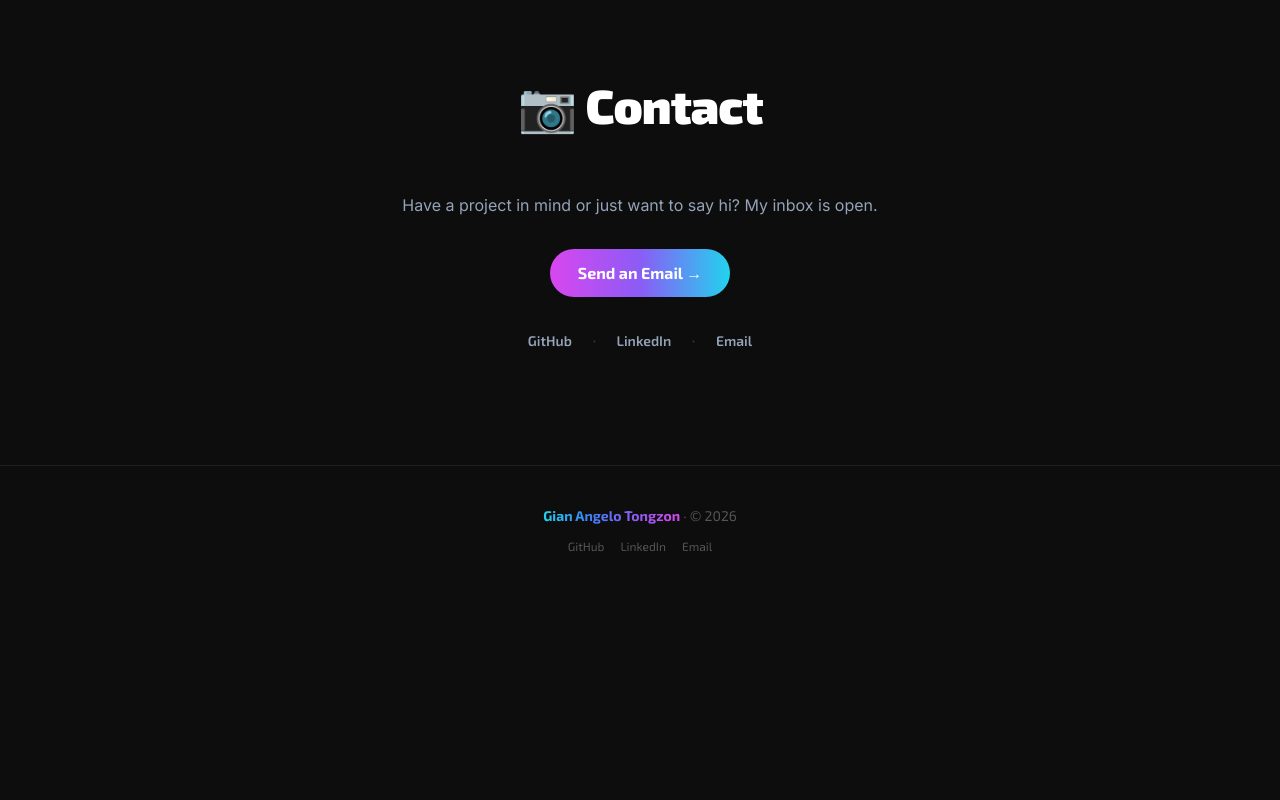
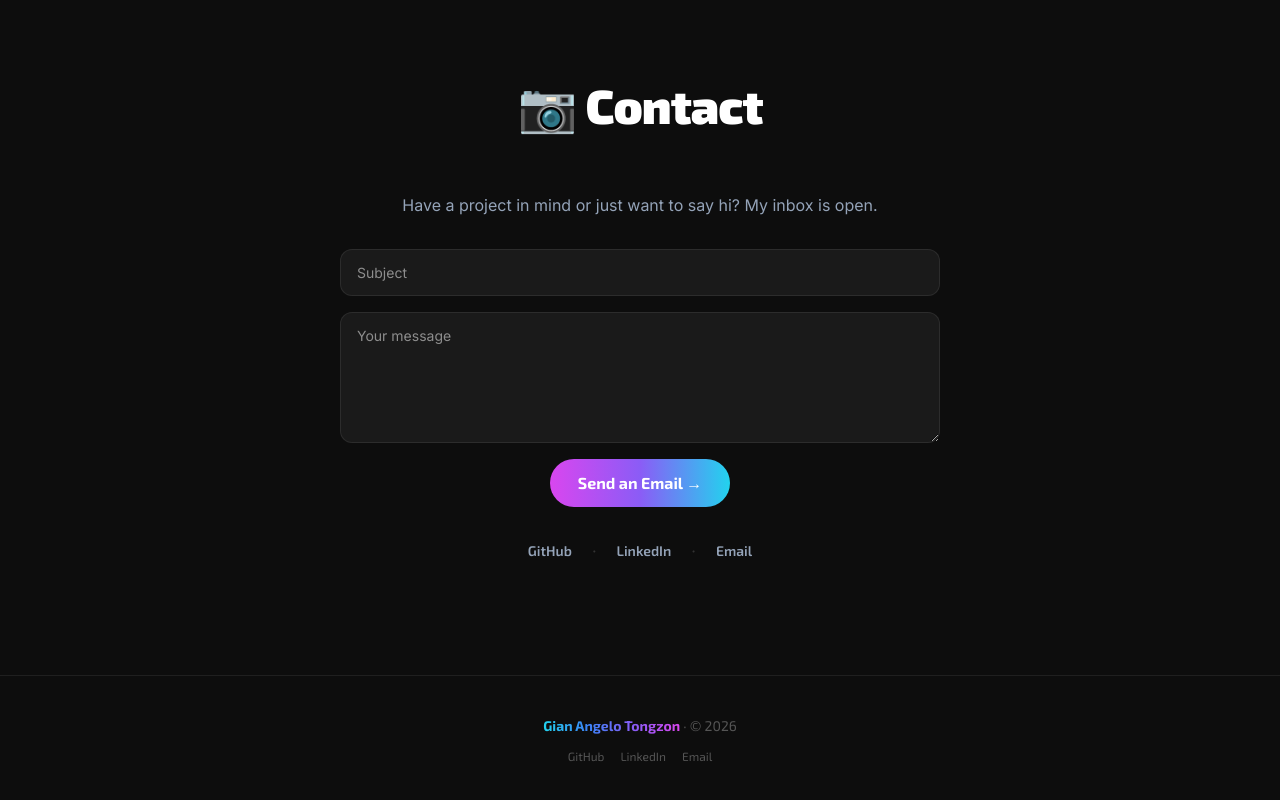
Before and after one commit to giangelo19/portfolio, a React (Vite) app: page / in a window 1280 px wide. Shown: the part 4700-5500 px from the top of the page. Before the commit the page ends 5294 px from the top, so only its background shows below. Built offline with nearby package versions, Linux system fonts and the light colour scheme; the HTML template or start-up script is replaced by a standard one.

Commit message:
Add subject/message contact form

```diff
--- a/src/App.tsx
+++ b/src/App.tsx
@@ -233,6 +233,64 @@ function GradientButton({
     >
       {children}
     </a>
+  );
+}
+
+const CONTACT_EMAIL = "tongzongian@gmail.com";
+
+function ContactForm() {
+  const [subject, setSubject] = useState("");
+  const [message, setMessage] = useState("");
+
+  const inputStyle: React.CSSProperties = {
+    width: "100%",
+    background: "#1a1a1a",
+    border: "1px solid var(--border)",
+    borderRadius: 12,
+    padding: "12px 16px",
+    color: "white",
+    fontFamily: "var(--font-body)",
+    fontSize: 14,
+    outline: "none",
+  };
+
+  const handleSend = (e: React.FormEvent) => {
+    e.preventDefault();
+    const params = new URLSearchParams();
+    if (subject.trim()) params.set("subject", subject.trim());
+    if (message.trim()) params.set("body", message.trim());
+    window.location.href = `mailto:${CONTACT_EMAIL}${params.toString() ? `?${params.toString()}` : ""}`;
+  };
+
+  return (
+    <form onSubmit={handleSend} className="flex flex-col gap-4 text-left mb-8">
+      <input
+        type="text"
+        placeholder="Subject"
+        value={subject}
+        onChange={(e) => setSubject(e.target.value)}
+        style={inputStyle}
+      />
+      <textarea
+        placeholder="Your message"
+        value={message}
+        onChange={(e) => setMessage(e.target.value)}
+        rows={5}
+        style={{ ...inputStyle, resize: "vertical" }}
+      />
+      <button
+        type="submit"
+        className="inline-flex items-center justify-center gap-2 px-7 py-3 rounded-full font-bold text-white text-base transition-transform hover:scale-105 active:scale-95 self-center"
+        style={{
+          background: "linear-gradient(90deg, #d946ef, #8b5cf6, #22d3ee)",
+          fontFamily: "var(--font-display)",
+          border: "none",
+          cursor: "pointer",
+        }}
+      >
+        Send an Email →
+      </button>
+    </form>
   );
 }
 
@@ -820,9 +878,7 @@ export default function App() {
             <p className="text-base mb-8" style={{ color: "#94a3b8", fontFamily: "var(--font-body)" }}>
               Have a project in mind or just want to say hi? My inbox is open.
             </p>
-            <GradientButton href="mailto:tongzongian@gmail.com">
-              Send an Email →
-            </GradientButton>
+            <ContactForm />
             <div className="flex items-center justify-center gap-5 mt-8">
               <a href="https://github.com/giangelo19" className="text-sm font-semibold transition-colors hover:text-white" style={{ color: "#94a3b8", fontFamily: "var(--font-display)" }}>
                 GitHub
```
